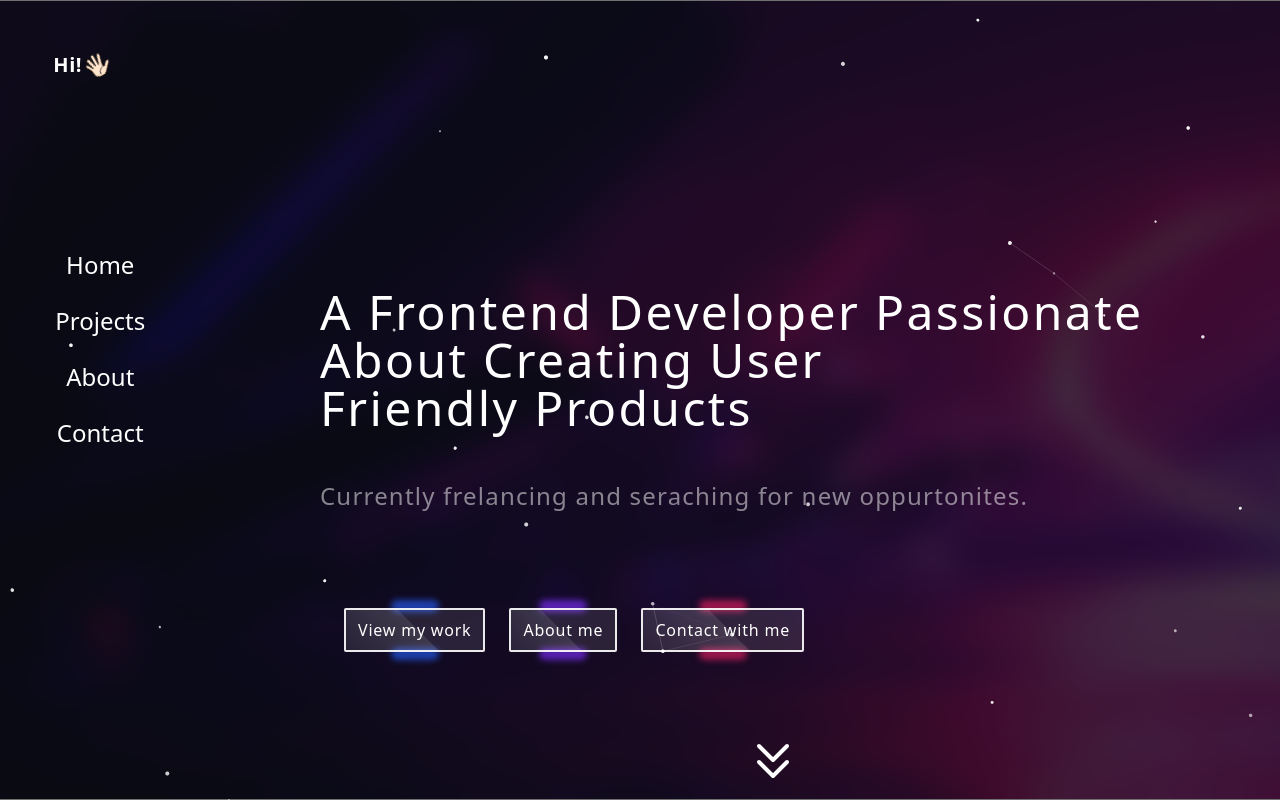
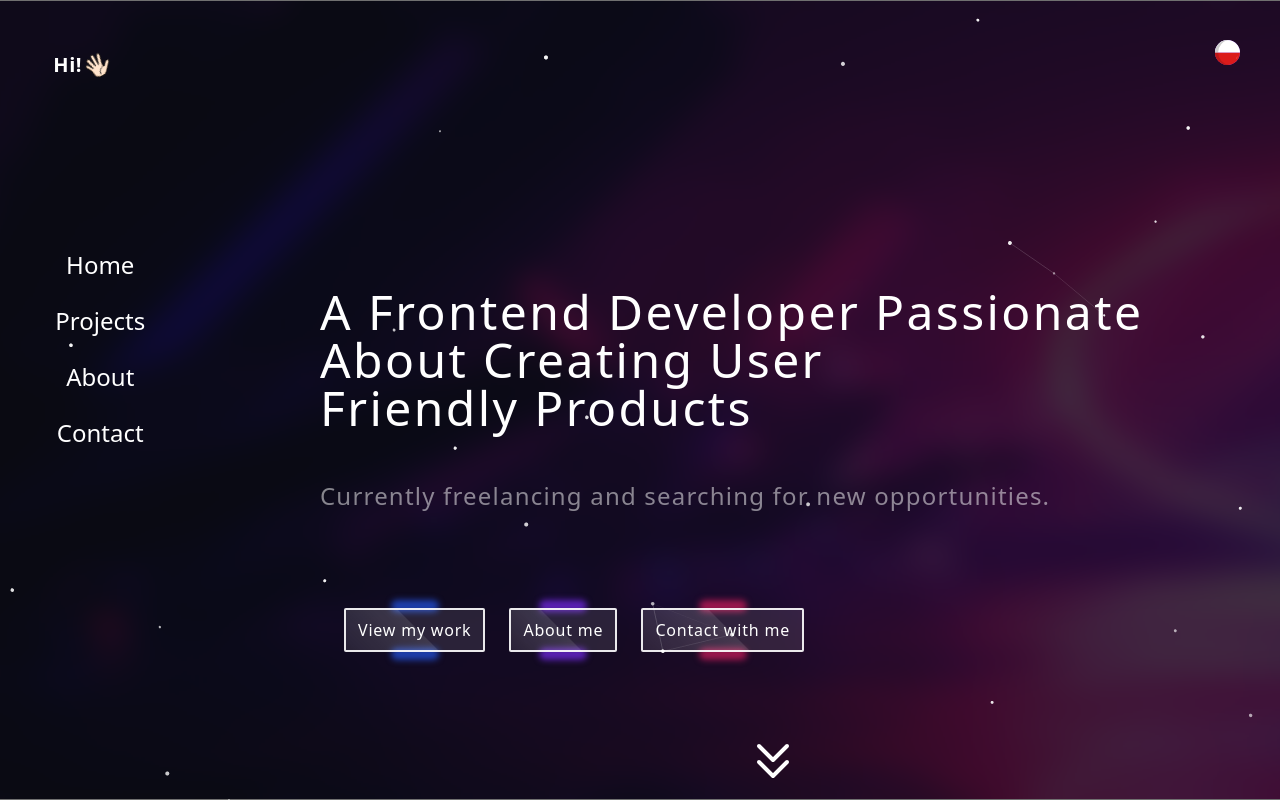
Before and after one commit to BerryTheDeveloper/Old-Portfolio, a React (Create React App) app: page / in a window 1280 px wide. Shown: the top 800 px of the page. Built offline with nearby package versions, Linux system fonts and the light colour scheme; what tailwindcss-filters would draw is missing.

Commit message:
Add i18n library, add changeLanguage on button, add translation to Home page and Navbar

```diff
--- a/package.json
+++ b/package.json
@@ -10,9 +10,11 @@
     "@testing-library/user-event": "^12.6.3",
     "autoprefixer": "^9.8.6",
     "emailjs-com": "^2.6.4",
+    "i18next": "^19.9.1",
     "postcss": "^7.0.35",
     "react": "^17.0.1",
     "react-dom": "^17.0.1",
+    "react-i18next": "^11.8.9",
     "react-router-dom": "^5.2.0",
     "react-scripts": "4.0.2",
     "react-tsparticles": "^1.18.12",
--- a/src/components/LanguageIcons.js
+++ b/src/components/LanguageIcons.js
@@ -1,12 +1,28 @@
+import { useState } from "react";
+import { useTranslation } from "react-i18next";
 import { ReactComponent as PolandIcon } from "../images/poland.svg";
 import { ReactComponent as UKIcon } from "../images/united-kingdom.svg";
 
 const LanguageIcons = () => {
+    const { t, i18n } = useTranslation("common");
+    const [lang, setlang] = useState(i18n.language);
+
+    const handleClick = () => {
+        if (i18n.language === "en") {
+            i18n.changeLanguage("pl");
+        } else {
+            i18n.changeLanguage("en");
+        }
+        setlang(i18n.language);
+    };
+
     return (
-        <div className="fixed top-10 right-10 z-20 hidden">
-            <a href="#">
-                <PolandIcon />
-            </a>
+        <div className="fixed top-10 right-10 w-max h-max z-30">
+            <button
+                onClick={handleClick}
+                className="w-max h-max relative z-30 cursor-pointer focus:outline-none">
+                {lang === "en" ? <PolandIcon /> : <UKIcon />}
+            </button>
         </div>
     );
 };
--- a/src/components/Navbar.js
+++ b/src/components/Navbar.js
@@ -1,7 +1,16 @@
+import { useTranslation } from "react-i18next";
 import { ReactComponent as Hello } from "../images/hello.svg";
 
 const Navbar = ({ handleClickRef }) => {
-    const nameForNavbar = ["Home", "Projects", "About", "Contact"];
+    const { t } = useTranslation();
+
+    const namesForNavbar = {
+        Home: t("common:navbar.home"),
+        Projects: t("common:navbar.projects"),
+        About: t("common:navbar.about"),
+        Contact: t("common:navbar.contact"),
+    };
+
     const backgroundTextClases = [
         "text-blue-800",
         "text-purple-800",
@@ -26,29 +35,24 @@ const Navbar = ({ handleClickRef }) => {
         <nav className="w-1/5 h-screen sticky top-0 text-white text-xl xl:text-2xl font-normal leading-10 fixed z-20 flex flex-col justify-between hidden sm:flex">
             <div className="flex items-center pt-10">
                 <p className="tracking-wide text-xl text-white font-bold pr-1">
-                    Hi!
+                    {t("common:navbar.hi")}
                 </p>
                 <div className="animate-hello">
                     <Hello className="w-6" />
                 </div>
             </div>
             <ul className="flex flex-col text-decoration:none list-none  pb-24">
-                {nameForNavbar.map((item, index) => (
+                {Object.keys(namesForNavbar).map((item) => (
                     <button
                         onClick={handleClickRef}
-                        key={index}
+                        key={item}
                         id={item}
                         className="py-3 w-2/5 focus:outline-none"
                         onMouseEnter={handleMouseEnter}
                         onMouseLeave={handleMouseLeave}>
-                        {item}
+                        {namesForNavbar[item]}
                     </button>
                 ))}
-                {/* <a href="#" className="py-3 hover:text-red-900  w-2/5">Home</a>
-               <a href="#" className="py-3 hover:text-red-900  w-2/5">Projects</a>
-               <a href="#" className="py-3 hover:text-red-900  w-2/5">Skills</a>
-               <a href="#" className="py-3 hover:text-red-900  w-2/5">About</a>
-               <a href="#" className="py-3 hover:text-red-900  w-2/5">Contact</a> */}
             </ul>
             <div className="h-12  pb-24"></div>
         </nav>
--- /dev/null
+++ b/src/i18n.js
@@ -0,0 +1,21 @@
+import i18n from "i18next";
+import { initReactI18next } from "react-i18next";
+import common_en from "./translations/en/common.json";
+import common_pl from "./translations/pl/common.json";
+
+i18n.use(initReactI18next).init({
+    lng: "en",
+    interpolation: {
+        escapeValue: false,
+    },
+    resources: {
+        en: {
+            common: common_en,
+        },
+        pl: {
+            common: common_pl,
+        },
+    },
+});
+
+export default i18n;
--- a/src/pages/Home.js
+++ b/src/pages/Home.js
@@ -1,8 +1,10 @@
 import { forwardRef } from "react";
+import { useTranslation } from "react-i18next";
 import useWindowWidth from "../hooks/useWindowWidth";
 
 const Home = ({ handleClickRef }, ref) => {
     const width = useWindowWidth();
+    const { t } = useTranslation();
 
     const handleMouseEnter = (e) => {
         if (width < 1279) return;
@@ -71,16 +73,16 @@ const Home = ({ handleClickRef }, ref) => {
             ref={ref}>
             <div className="pt-12 sm:pt-36 sm:pt-52">
                 <p className="text-3xl lg:text-4xl xl:text-5xl font-medium tracking-wider">
-                    A Frontend Developer Passionate
+                    {t("common:home.first-title")}
                 </p>
                 <p className="text-3xl lg:text-4xl xl:text-5xl font-medium tracking-wider">
-                    About Creating User
+                    {t("common:home.second-title")}
                 </p>
                 <p className="text-3xl lg:text-4xl xl:text-5xl font-medium tracking-wider">
-                    Friendly Products
+                    {t("common:home.third-title")}
                 </p>
                 <p className="tracking-wider text-xl xl:text-2xl mt-12 opacity-50">
-                    Currently frelancing and seraching for new oppurtonites.
+                    {t("common:home.subtitle")}
                 </p>
             </div>
             <div className="h-max flex flex-col flex-wrap sm:flex-row mt-24 justify-start items-center pb-10 sm:pb-0">
@@ -93,7 +95,7 @@ const Home = ({ handleClickRef }, ref) => {
                             className="block bg-white bg-opacity-10 backdrop-btn-blur text-md cursor-pointer py-2 px-3 tracking-wider border-2 border-solid border-white border-opacity-90 rounded-sm relative z-20 transition-all duration-300 focus:outline-none"
                             onMouseEnter={handleMouseEnter}
                             onMouseLeave={handleMouseLeave}>
-                            View my work
+                            {t("common:home.btn-work")}
                         </button>
                         <div className="glass bg-gradient-to-l from-white to-transparent opacity-10 absolute top-0 -left-5 w-8/12 h-full transform skew-x-45 transition duration-500 z-10"></div>
                     </div>
@@ -109,7 +111,7 @@ const Home = ({ handleClickRef }, ref) => {
                             className="block bg-white bg-opacity-10 backdrop-btn-blur text-md cursor-pointer py-2 px-3 tracking-wider border-2 border-solid border-white border-opacity-90 rounded-sm relative z-20 transition-all duration-300 focus:outline-none"
                             onMouseEnter={handleMouseEnter}
                             onMouseLeave={handleMouseLeave}>
-                            About me
+                            {t("common:home.btn-about")}
                         </button>
                         <div className="glass bg-gradient-to-l from-white to-transparent opacity-10 absolute top-0 -left-5 w-8/12 h-full transform skew-x-45 transition duration-500 z-10"></div>
                     </div>
@@ -125,7 +127,7 @@ const Home = ({ handleClickRef }, ref) => {
                             className="block bg-white bg-opacity-10 backdrop-btn-blur text-md cursor-pointer py-2 px-3 tracking-wider border-2 border-solid border-white border-opacity-90 rounded-sm relative z-20 transition-all duration-300 focus:outline-none"
                             onMouseEnter={handleMouseEnter}
                             onMouseLeave={handleMouseLeave}>
-                            Contact with me
+                            {t("common:home.btn-contact")}
                         </button>
                         <div className="glass bg-gradient-to-l from-white to-transparent opacity-10 absolute top-0 -left-5 w-8/12 h-full transform skew-x-45 transition duration-500 z-10"></div>
                     </div>
--- /dev/null
+++ b/src/translations/en/common.json
@@ -0,0 +1,19 @@
+{
+    "navbar": {
+        "hi": "Hi!",
+        "home": "Home",
+        "projects": "Projects",
+        "about": "About",
+        "contact": "Contact"
+    },
+    "home":{
+        "first-title": "A Frontend Developer Passionate",
+        "second-title": "About Creating User",
+        "third-title": "Friendly Products",
+        "subtitle":
+            "Currently freelancing and searching for new opportunities.",
+        "btn-work": "View my work",
+        "btn-about": "About me",
+        "btn-contact": "Contact with me"
+    }
+}
--- /dev/null
+++ b/src/translations/pl/common.json
@@ -0,0 +1,19 @@
+{
+    "navbar": {
+        "hi": "Cześć!",
+        "home": "Strona główna",
+        "projects": "Projekty",
+        "about": "O mnie",
+        "contact": "Kontakt"
+    },
+    "home":{
+        "first-title": "Frontend Developer, Którego Pasją",
+        "second-title": "Jest Tworzenie Produktów",
+        "third-title": "Przyjaznych Dla Człowieka",
+        "subtitle":
+            "Obecnie freelancer. Poszukuję nowych możliwości.",
+        "btn-work": "Moje projekty",
+        "btn-about": "O mnie",
+        "btn-contact": "Skontaktuj się ze mną"
+    }
+}
```
Also changed, not shown: src/index.js (+13 -12 lines), 1 other file (tests, documents, lock files or other folders).
